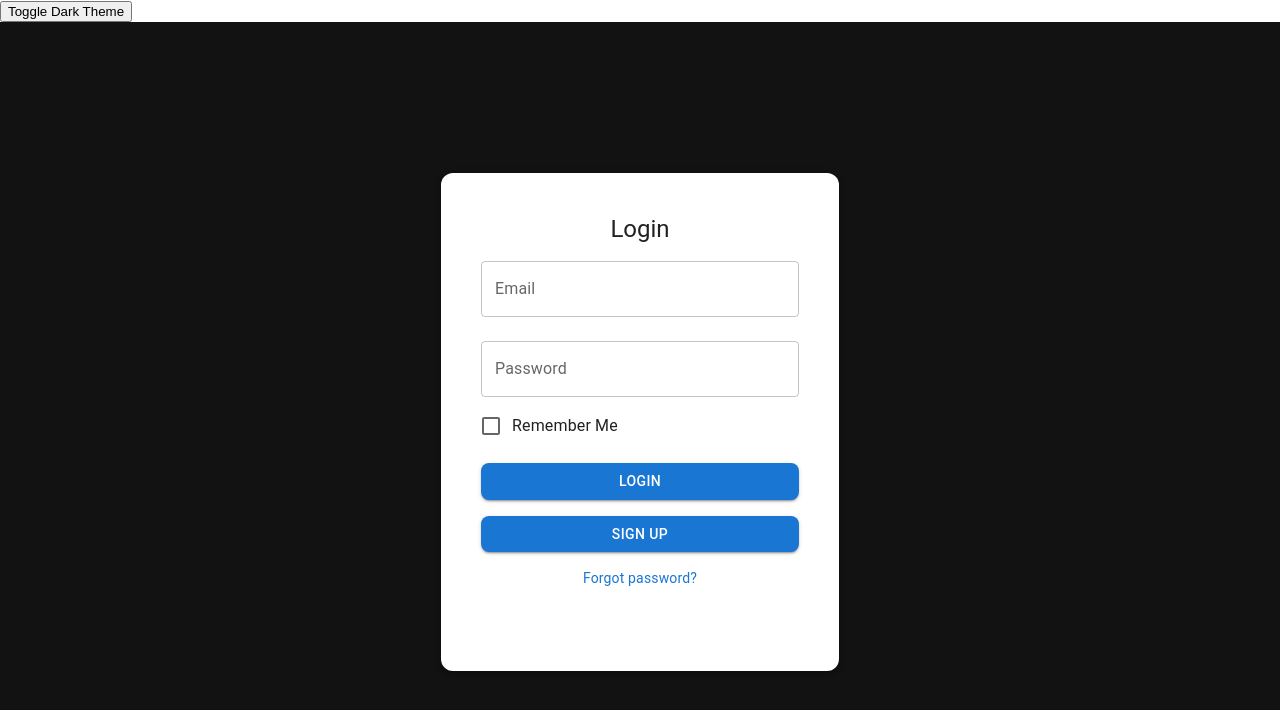
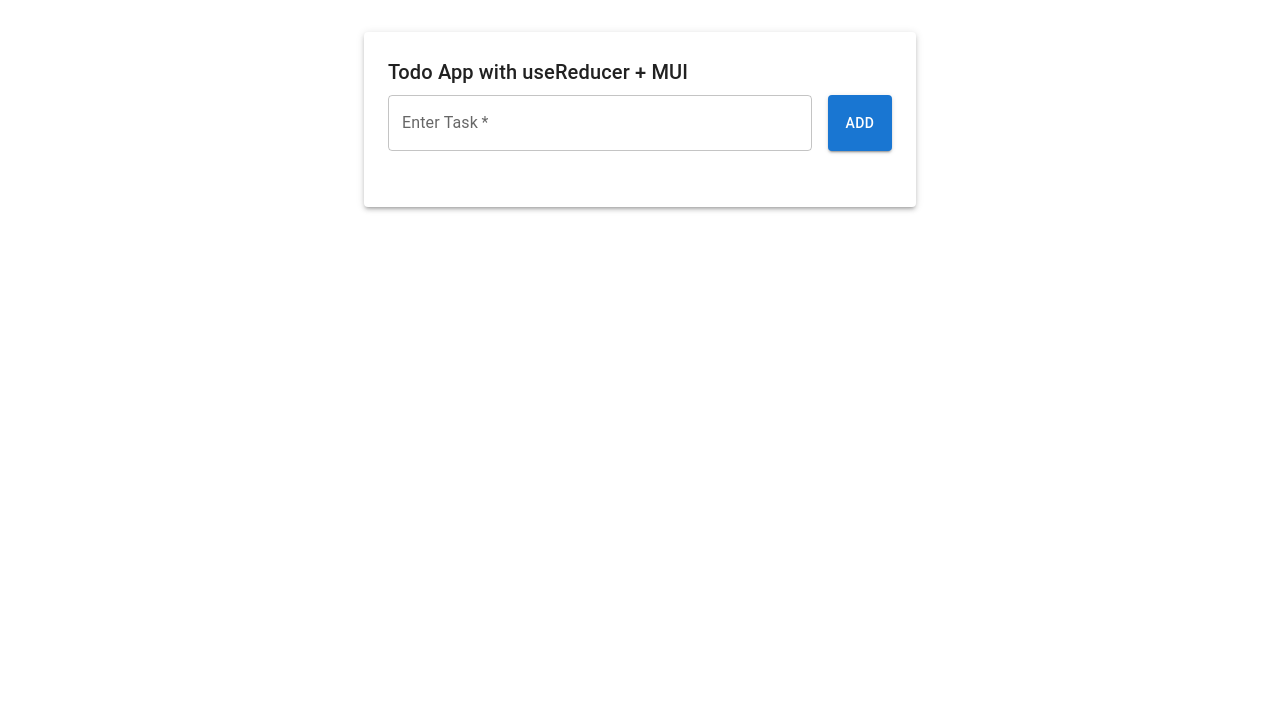
Before and after one commit to maheshmobileApp/react_zero_to_pro, a React (Create React App) app: page / in a window 1280 px wide. Shown: the top 710 px of the page. Built offline with nearby package versions, Linux system fonts and the light colour scheme.

Commit message:
todo with use reducer

```diff
--- a/src/App.js
+++ b/src/App.js
@@ -7,17 +7,25 @@ import Dashboard from './login/dashboard';
 import UserDataComponent from './useContext';
 import ThemeProvider from './ThemeContext';
 import ThemeToggleButton from './ThemeToggleButton';
+import CounterAppWithUseReducer from './useReducer';
+import TodoApp from './todo_app';
+import TodoAppWithUseReducer from './TodoAppWithuseReducer';
 function App() {
   return (
     <ThemeProvider>
-      <ThemeToggleButton />
+      {/* <ThemeToggleButton /> */}
       <Router>
         <Routes>
-          <Route path="/" element={<LoginScreen />} />
+          <Route path="/login" element={<LoginScreen />} />
+          <Route path="/l" element={<CounterAppWithUseReducer />} />
           <Route path="/signup" element={<SignUp />} />
           <Route path="/forgot" element={<ForgotPassword />} />
           <Route path="/dashboard" element={<Dashboard />} />
           <Route path="/userdata" element={<UserDataComponent />} />
+
+          <Route path="/counter" element={<CounterAppWithUseReducer />} />
+          <Route path="/" element={<TodoAppWithUseReducer />} />
+
         </Routes>
       </Router>
     </ThemeProvider>
--- /dev/null
+++ b/src/TodoAppWithuseReducer.js
@@ -0,0 +1,119 @@
+
+
+import React, { useReducer,useState } from 'react';
+import {
+    Box,
+    Button,
+    Container,
+    List,
+    ListItem,
+    ListItemText,
+    IconButton,
+    TextField,
+    Typography,
+    Paper
+} from '@mui/material';
+import EditIcon from '@mui/icons-material/Edit';
+import DeleteIcon from '@mui/icons-material/Delete';
+
+//Syntax: useReducer(reducer, initialState) useReducer hook accepts two arguments: a reducer function and an initial state value.
+
+const initialState = [];
+// [{ id: 1, text: 'Learn React' }, { id: 2, text: 'Learn Redux' }]
+
+const reducer = (state, action) => {
+    switch (action.type) {
+        case 'ADD_TODO':
+            return [...state, { id: Date.now(), text: action.payload }];
+        case 'EDIT_TODO':
+            return state.map(todo =>
+                todo.id === action.payload.id
+                    ? { ...todo, text: action.payload.text }
+                    : todo
+            );
+
+        case 'DELETE_TODO':
+            return state.filter(todo => todo.id !== action.payload);
+
+    }
+
+}
+
+const TodoAppWithUseReducer = () => {
+    //useReducer(reducer, initialState)
+    const [todos, dispatch] = useReducer(reducer, initialState);
+    const [text, setText] = useState('');
+    const [editId, setEditId] = useState(null);
+
+    const handleSubmit = (e) => {
+        e.preventDefault();
+        if (editId) {
+            dispatch({ type: 'EDIT_TODO', payload: { id: editId, text } });
+            setEditId(null);
+        } else {
+            dispatch({ type: 'ADD_TODO', payload: text });
+        }
+        setText('');
+
+    }
+    const handleEdit = (todo) => {
+        console.log(todo);
+        setEditId(todo.id);
+        setText(todo.text);
+    }
+
+    return(
+        <Container maxWidth="sm" sx={{ mt: 4 }}>
+            <Paper elevation={3} sx={{ p: 3 }}>
+                <Typography variant="h6" gutterBottom>
+                    Todo App with useReducer + MUI
+                </Typography>
+                <Box component="form" onSubmit={handleSubmit} sx ={{ display: 'flex', gap: 2, mb: 2 }}>
+                    <TextField
+                    fullWidth
+                    label='Enter Task'
+                    value={text}
+                    onChange={(e) => setText(e.target.value)}
+                    required
+                    >
+
+                    </TextField>
+                    <Button type='submit' variant='contained'>
+                        {editId ? 'Update' : 'Add'}
+                    </Button>
+                </Box>
+                <List>
+                    {
+                        todos.map((todo) => (
+
+                            <ListItem
+                            key={todo.id}
+                            secondaryAction={
+                                <Box>
+                                    <IconButton edge="end" aria-label="edit" onClick={() => handleEdit(todo)}>
+                                        <EditIcon />
+                                    </IconButton>
+                                    <IconButton edge="end" aria-label="delete"
+                                    onClick={() => dispatch({ type: 'DELETE_TODO', payload: todo.id })}>
+
+                                        <DeleteIcon />
+                                    </IconButton>
+                                </Box>
+
+
+                            }
+                            >
+                                <ListItemText primary={todo.text} />
+
+                            </ListItem>
+                        ))
+
+                    }
+
+                </List>
+                </Paper>
+            </Container>
+    );
+}
+
+export default TodoAppWithUseReducer;
--- /dev/null
+++ b/src/todo_app.js
@@ -0,0 +1,104 @@
+import React, { useReducer, useState } from 'react';
+import {
+    Box,
+    Button,
+    Container,
+    List,
+    ListItem,
+    ListItemText,
+    IconButton,
+    TextField,
+    Typography,
+    Paper
+} from '@mui/material';
+import EditIcon from '@mui/icons-material/Edit';
+import DeleteIcon from '@mui/icons-material/Delete';
+
+const initialState = [];
+
+const reducer = (state, action) => {
+    switch (action.type) {
+        case 'ADD_TODO':
+            return [...state, { id: Date.now(), text: action.payload }];
+        case 'DELETE_TODO':
+            return state.filter(todo => todo.id !== action.payload);
+        case 'EDIT_TODO':
+            return state.map(todo =>
+                todo.id === action.payload.id
+                    ? { ...todo, text: action.payload.text }
+                    : todo
+            );
+        default:
+            return state;
+    }
+};
+
+const TodoApp = () => {
+    const [todos, dispatch] = useReducer(reducer, initialState);
+    const [text, setText] = useState('');
+    const [editId, setEditId] = useState(null);
+
+    const handleSubmit = (e) => {
+        e.preventDefault();
+        if (editId) {
+            dispatch({ type: 'EDIT_TODO', payload: { id: editId, text } });
+            setEditId(null);
+        } else {
+            dispatch({ type: 'ADD_TODO', payload: text });
+        }
+        setText('');
+    };
+
+    const handleEdit = (todo) => {
+        setEditId(todo.id);
+        setText(todo.text);
+    };
+
+    return (
+        <Container maxWidth="sm" sx={{ mt: 4 }}>
+            <Paper elevation={3} sx={{ p: 3 }}>
+                <Typography variant="h5" gutterBottom>
+                    Todo App with useReducer + MUI
+                </Typography>
+
+                <Box component="form" onSubmit={handleSubmit} sx={{ display: 'flex', gap: 2, mb: 2 }}>
+                    <TextField
+                        fullWidth
+                        label="Enter todo"
+                        value={text}
+                        onChange={(e) => setText(e.target.value)}
+                        required
+                    />
+                    <Button type="submit" variant="contained">
+                        {editId ? 'Update' : 'Add'}
+                    </Button>
+                </Box>
+
+                <List>
+                    {todos.map((todo) => (
+                        <ListItem
+                            key={todo.id}
+                            secondaryAction={
+                                <Box>
+                                    <IconButton edge="end" onClick={() => handleEdit(todo)}>
+                                        <EditIcon />
+                                    </IconButton>
+                                    <IconButton
+                                        edge="end"
+                                        onClick={() => dispatch({ type: 'DELETE_TODO', payload: todo.id })}
+                                    >
+                                        <DeleteIcon />
+                                    </IconButton>
+                                </Box>
+                            }
+                        >
+                            <ListItemText primary={todo.text} />
+                        </ListItem>
+                    ))}
+                </List>
+            </Paper>
+        </Container>
+    );
+};
+
+export default TodoApp;
--- /dev/null
+++ b/src/useReducer.js
@@ -0,0 +1,45 @@
+
+// the useReducer hook is similar to useState, but it is more powerful and flexible.
+// it allows for custome state logic and is more suitable for complex state management scenarios.
+
+//Syntax: useReducer(reducer, initialState) useReducer hook accepts two arguments: a reducer function and an initial state value.
+//
+// reducer function contains your custome state logic and the instalState can be simaple value or an object.
+//Counter
+
+import React, { useReducer } from 'react';
+const initialState = { count: 0 };
+const reducer = (state, action) => {
+    switch (action.type) {
+        case 'increment':
+            return { count: state.count + 1 };
+        case 'decrement':
+            return { count: state.count - 1 };
+        default:
+            return state;
+    }
+}
+
+
+const CounterAppWithUseReducer = () => {
+    const [state, dispatch] = useReducer(reducer, initialState); // reducer function and initial state
+
+    return (
+        <div>
+            <h2>Counter value:{state.count} </h2>
+            <button onClick={() => dispatch({ type: 'increment' })}>Increment</button>
+            <button onClick={() => dispatch({ type: 'decrement' })}>Decrement</button>
+
+        </div>
+    );
+
+}
+
+export default CounterAppWithUseReducer;
+
+/*
+Add
+update
+delete
+
+*/
```
